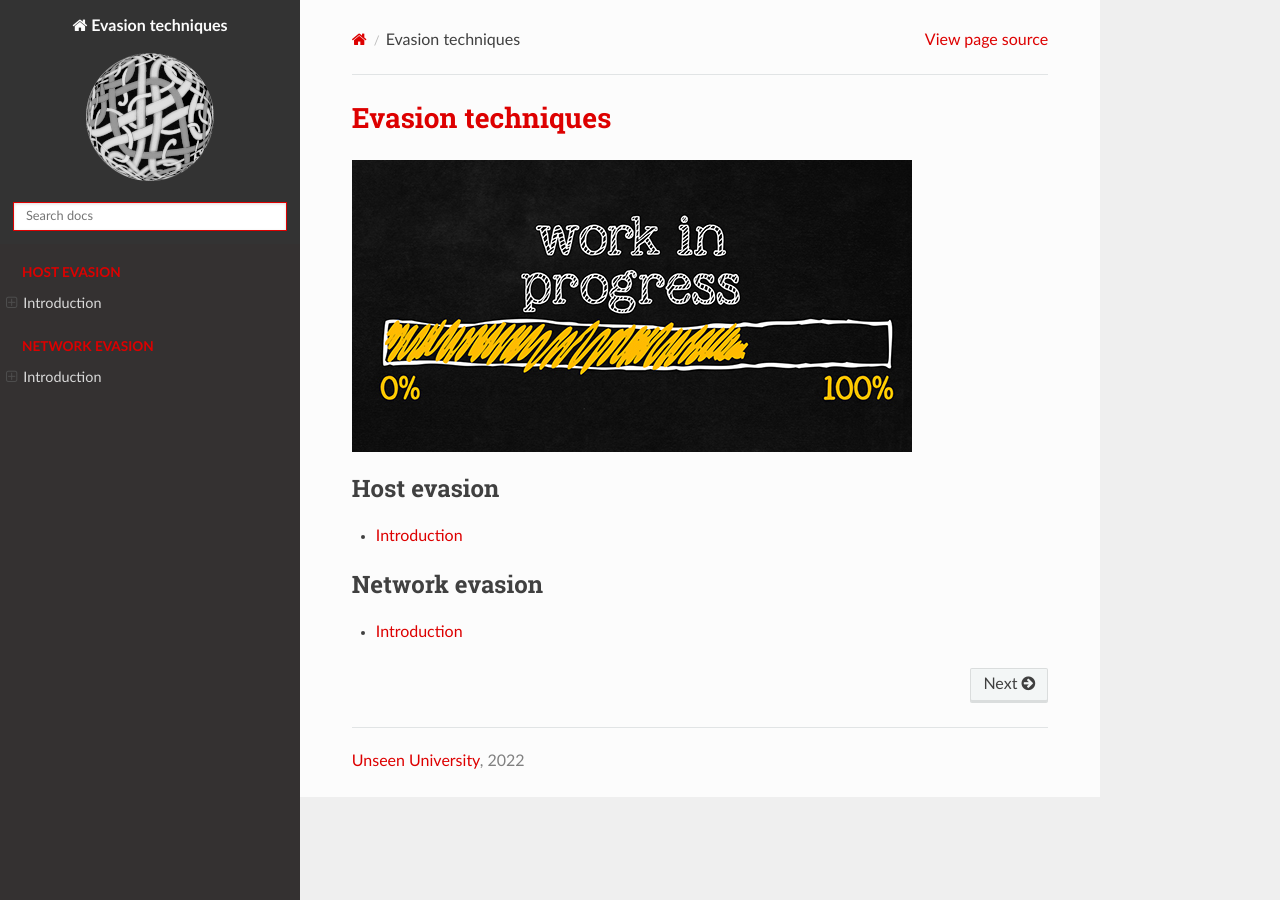
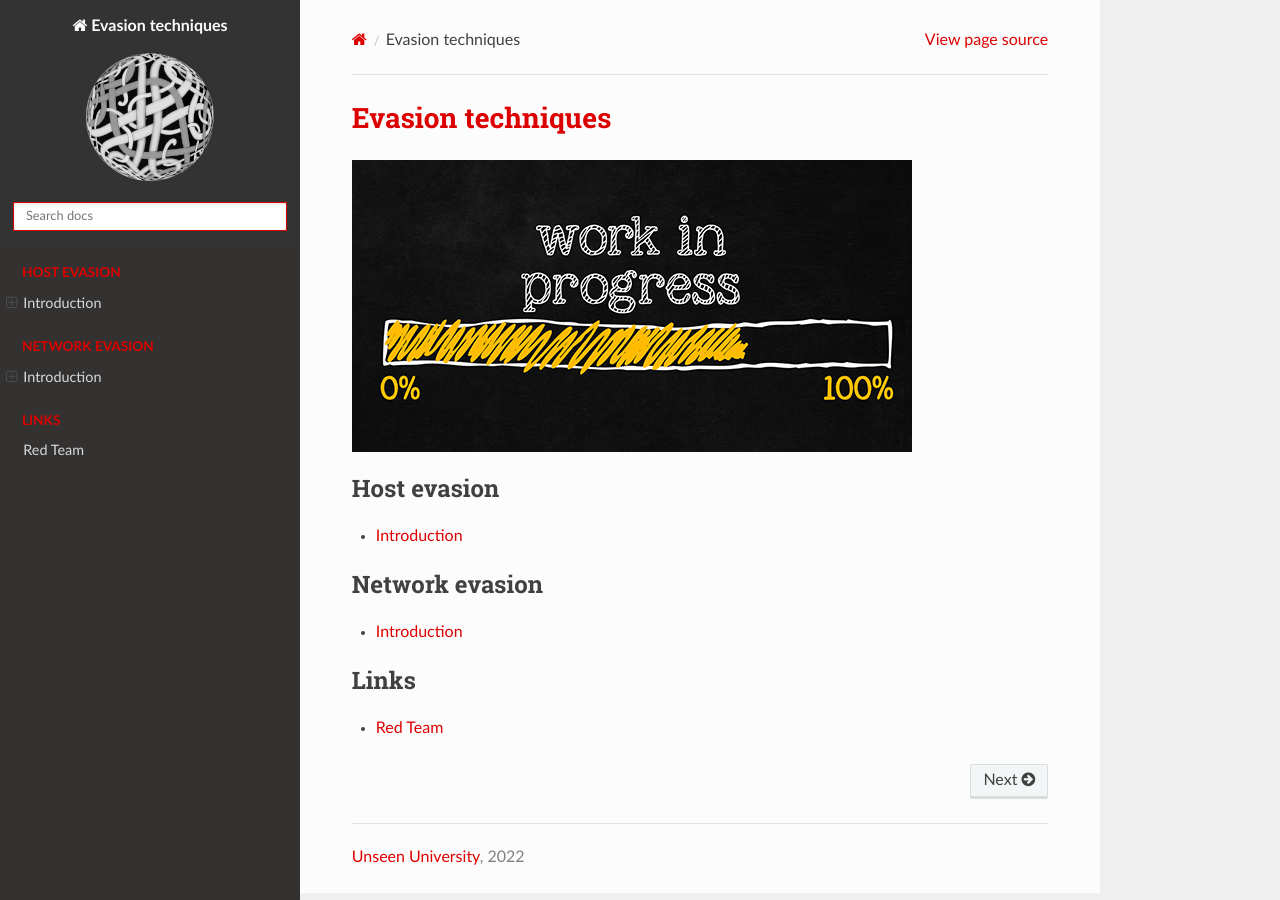
Before and after one commit to tymyrddin/red-evasion, a Sphinx documentation site: the page built from source/index.rst, in a window 1280 px wide. Built offline with Sphinx 7.4.7 and the Read the Docs theme 2.0.0, drawn with Linux system fonts in a browser that asks for light colours.

Commit message:
Version 0.1

```diff
--- a/source/index.rst
+++ b/source/index.rst
@@ -19,3 +19,8 @@ Evasion techniques
    :caption: Network evasion
 
    docs/network/README.md
+
+.. toctree::
+   :caption: Links
+
+   Red Team <https://tymyrddin.github.io/red/>
```
